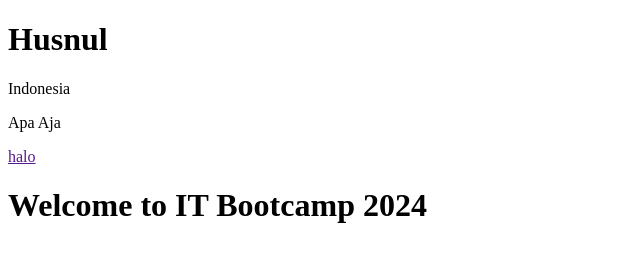
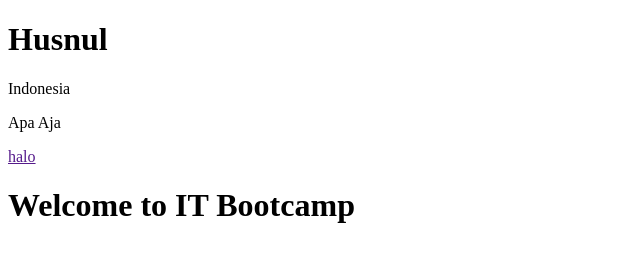
Before and after one commit to husnul-bit/Latihan-6, a plain HTML site: page index.html in a window 1280 px wide. Shown: the whole page, without its empty margins (0-640 px from the left). Drawn offline with Linux system fonts and the light colour scheme.

Commit message:
Revert "Tambahkan File"
This reverts commit 11a3c9c3b65e4ee387cc742c7eedb2ab61e8490f.

```diff
--- a/Husnul/index.html
+++ b/index.html
@@ -10,6 +10,6 @@
     <p>Indonesia</p>
     <p>Apa Aja</p>
     <a href="">halo</a>
-    <h1>Welcome to IT Bootcamp 2024</h1>
+    <h1>Welcome to IT Bootcamp</h1>
   </body>
 </html>
```
Also changed, not shown: Husnul/contoh.txt (deleted), Husnul/halo.txt (deleted), Husnul/latihan6.txt (deleted), Husnul/style.css (deleted), contoh.txt (deleted), halo.txt (deleted), latihan6.txt (deleted), style.css (deleted).
